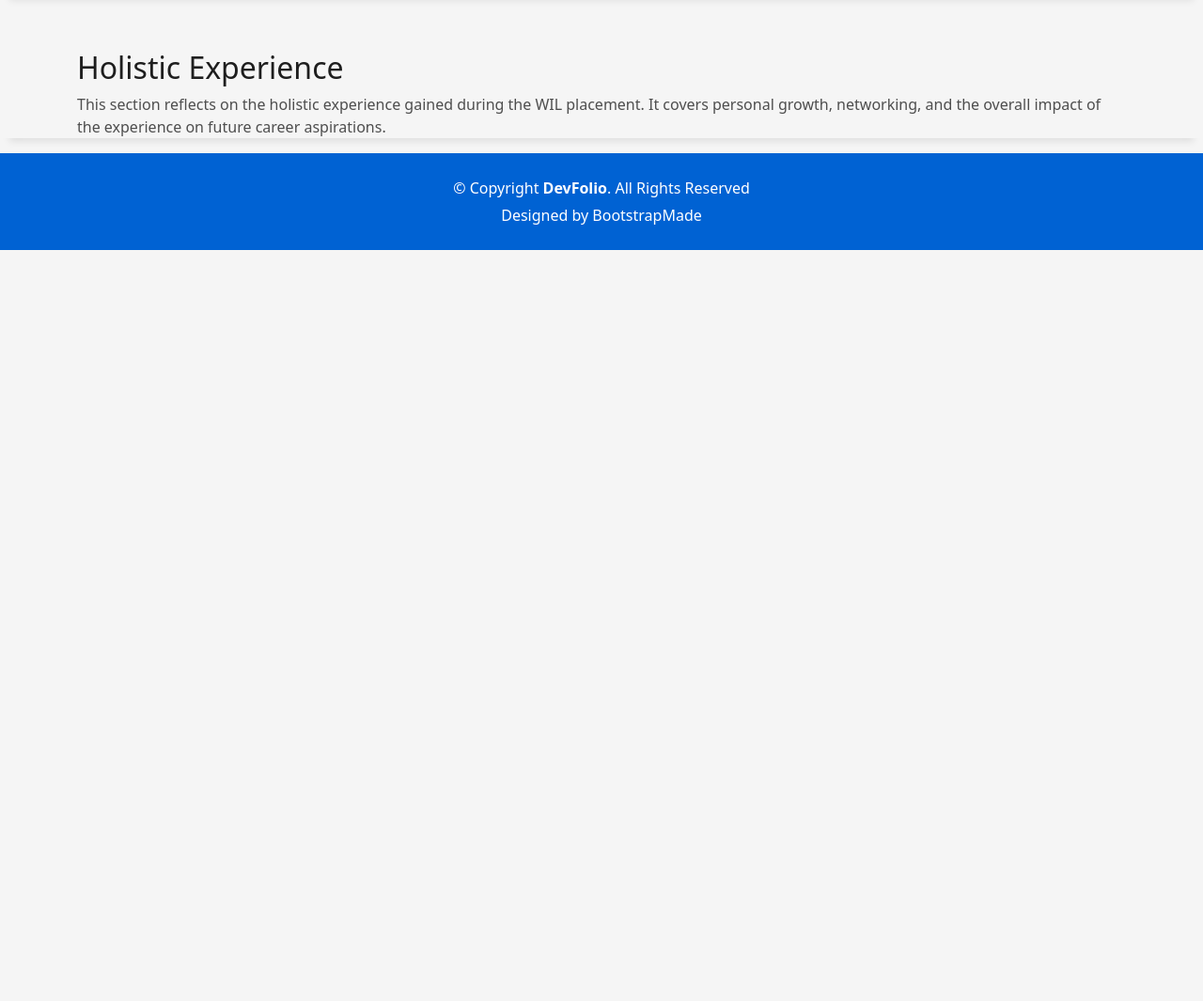
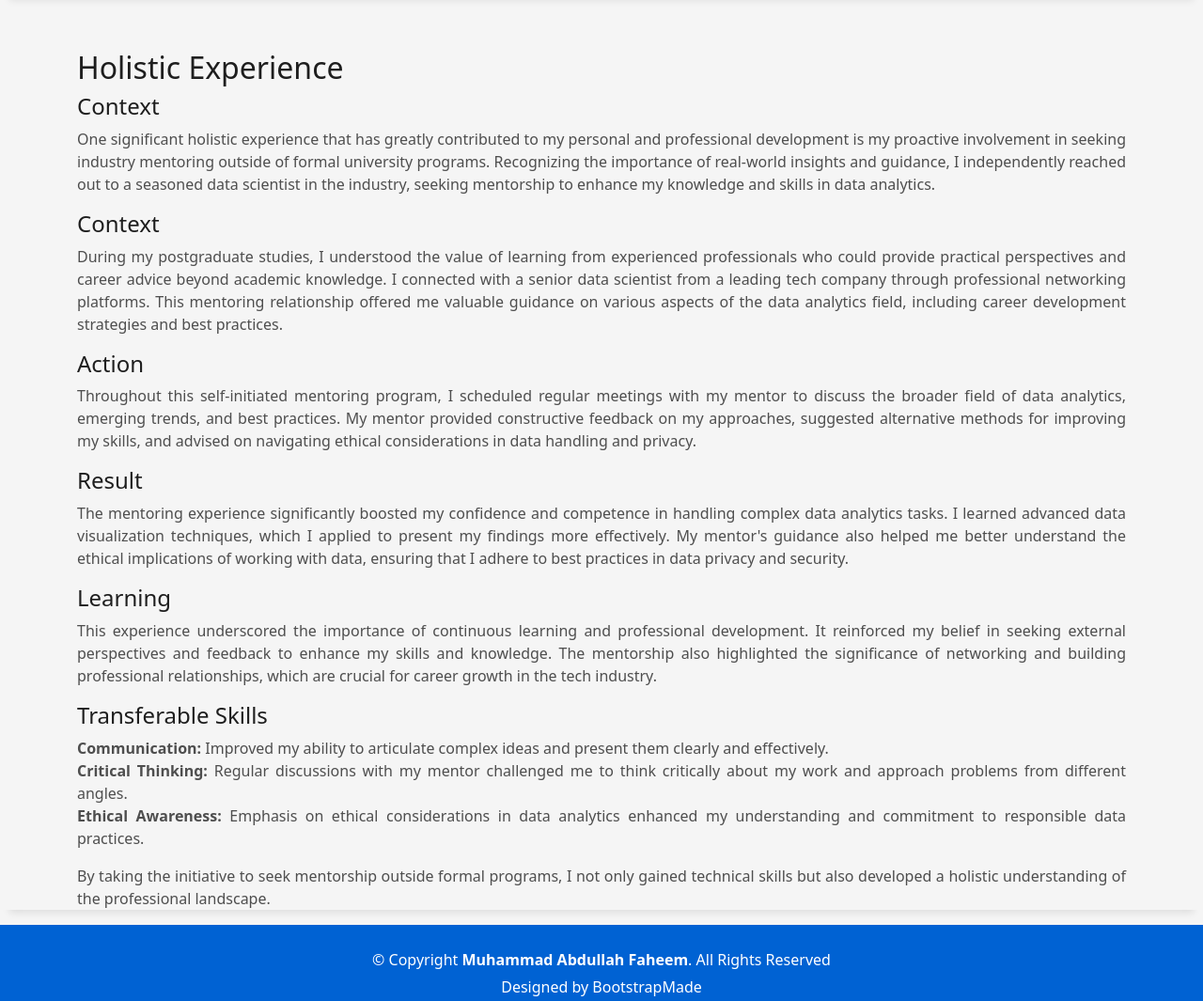
Before and after one commit to MafRao04/MafRao04.github.io, a plain HTML site: page portfolio-details.html in a window 1280 px wide. Shown: the part 9786-10851 px from the top of the page at 94% size. Before the commit the page ends 10052 px from the top, so only its background shows below. Drawn offline with Linux system fonts and the light colour scheme.

Commit message:
Updated portfolio details Holistic Fill

```diff
--- a/portfolio-details.html
+++ b/portfolio-details.html
@@ -265,11 +265,46 @@
     <section id="holistic-experience" class="portfolio-details box-shadow">
       <div class="container">
         <h2>Holistic Experience</h2>
-        <p>
-          This section reflects on the holistic experience gained during the WIL placement. It covers personal growth, networking, and the overall impact of the experience on future career aspirations.
-        </p>
+        <div style="text-align: justify;">
+          <h4>Context</h4>
+          <p>
+            One significant holistic experience that has greatly contributed to my personal and professional development is my proactive involvement in seeking industry mentoring outside of formal university programs. Recognizing the importance of real-world insights and guidance, I independently reached out to a seasoned data scientist in the industry, seeking mentorship to enhance my knowledge and skills in data analytics.
+          </p>
+
+          <h4>Context</h4>
+          <p>
+            During my postgraduate studies, I understood the value of learning from experienced professionals who could provide practical perspectives and career advice beyond academic knowledge. I connected with a senior data scientist from a leading tech company through professional networking platforms. This mentoring relationship offered me valuable guidance on various aspects of the data analytics field, including career development strategies and best practices.
+          </p>
+
+          <h4>Action</h4>
+          <p>
+            Throughout this self-initiated mentoring program, I scheduled regular meetings with my mentor to discuss the broader field of data analytics, emerging trends, and best practices. My mentor provided constructive feedback on my approaches, suggested alternative methods for improving my skills, and advised on navigating ethical considerations in data handling and privacy.
+          </p>
+
+          <h4>Result</h4>
+          <p>
+            The mentoring experience significantly boosted my confidence and competence in handling complex data analytics tasks. I learned advanced data visualization techniques, which I applied to present my findings more effectively. My mentor's guidance also helped me better understand the ethical implications of working with data, ensuring that I adhere to best practices in data privacy and security.
+          </p>
+
+          <h4>Learning</h4>
+          <p>
+            This experience underscored the importance of continuous learning and professional development. It reinforced my belief in seeking external perspectives and feedback to enhance my skills and knowledge. The mentorship also highlighted the significance of networking and building professional relationships, which are crucial for career growth in the tech industry.
+          </p>
+
+          <h4>Transferable Skills</h4>
+          <p>
+            <strong>Communication:</strong> Improved my ability to articulate complex ideas and present them clearly and effectively.<br>
+            <strong>Critical Thinking:</strong> Regular discussions with my mentor challenged me to think critically about my work and approach problems from different angles.<br>
+            <strong>Ethical Awareness:</strong> Emphasis on ethical considerations in data analytics enhanced my understanding and commitment to responsible data practices.
+          </p>
+
+          <p>
+            By taking the initiative to seek mentorship outside formal programs, I not only gained technical skills but also developed a holistic understanding of the professional landscape.
+          </p>
+        </div>
       </div>
-    </section><!-- End Holistic Experience Section -->
+    </section>
+    <!-- End Holistic Experience Section -->
 
   </main><!-- End #main -->
 
@@ -279,7 +314,7 @@
       <div class="row">
         <div class="col-sm-12">
           <div class="copyright-box">
-            <p class="copyright">&copy; Copyright <strong>DevFolio</strong>. All Rights Reserved</p>
+            <p class="copyright">&copy; Copyright <strong>Muhammad Abdullah Faheem</strong>. All Rights Reserved</p>
             <div class="credits">
               <!--
               All the links in the footer should remain intact.
```
